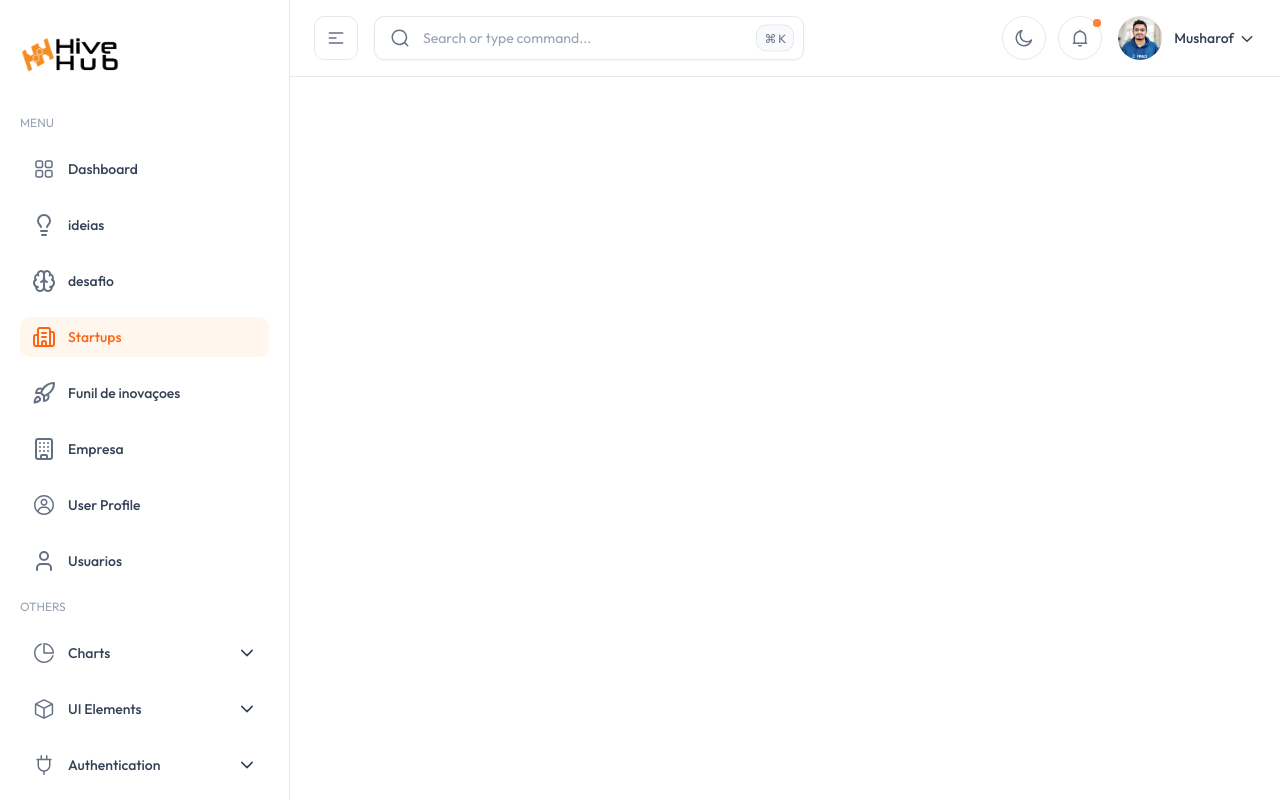
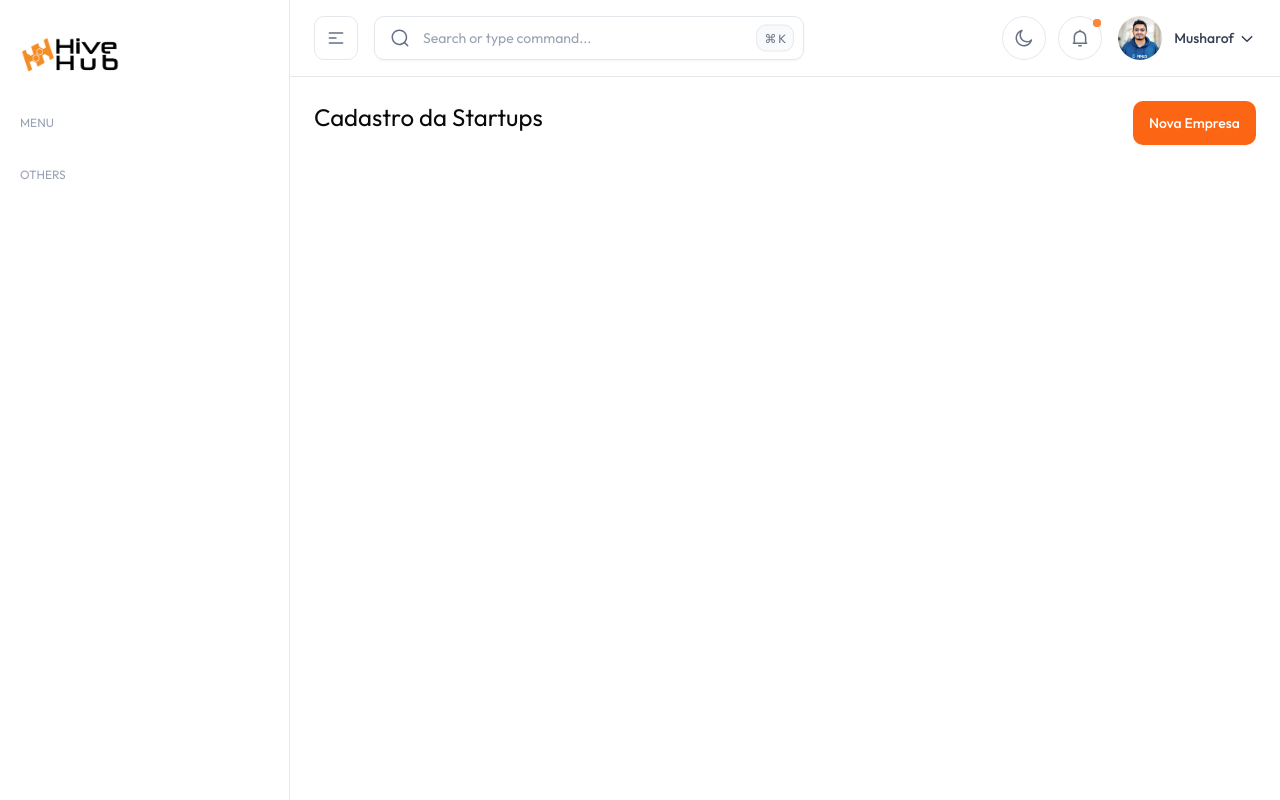
Before and after one commit to Amontada-Valley-Codes/plataforma-inovacao-squad02-front-end, a Next.js app: page /startups in a window 1280 px wide. Built offline with nearby package versions, Linux system fonts and the light colour scheme.

Commit message:
atualizaçao

```diff
--- a/package.json
+++ b/package.json
@@ -31,6 +31,7 @@
     "class-variance-authority": "^0.7.1",
     "clsx": "^2.1.1",
     "flatpickr": "^4.6.13",
+    "jwt-decode": "^4.0.0",
     "lucide-react": "^0.544.0",
     "next": "15.2.3",
     "react": "^19.0.0",
@@ -41,6 +42,7 @@
     "react-dropzone": "^14.3.5",
     "react-hook-form": "^7.62.0",
     "react-icons": "^5.5.0",
+    "react-input-mask": "^3.0.0-alpha.2",
     "sonner": "^2.0.7",
     "swiper": "^11.2.0",
     "tailwind-merge": "^2.6.0",
@@ -52,6 +54,7 @@
     "@types/node": "^20",
     "@types/react": "^19",
     "@types/react-dom": "^19",
+    "@types/react-input-mask": "^3.0.6",
     "@types/react-transition-group": "^4.4.12",
     "eslint": "^9",
     "eslint-config-next": "15.1.3",
--- a/src/app/(admin)/(others-pages)/startups/page.tsx
+++ b/src/app/(admin)/(others-pages)/startups/page.tsx
@@ -1,8 +1,69 @@
+'use client'
+
+import ComponentCard from "@/components/common/ComponentCard";
+import { Modal } from "@/components/ui/modal";
+import { useModal } from "@/hooks/useModal";
+import { useForm } from "react-hook-form";
+import { z } from "zod"
+import { zodResolver } from "@hookform/resolvers/zod"
+import Button from "@/components/ui/button/Button";
+
+
+const formSchema = z.object({
+    name:z.string().min(3, "Digite o nome da Startup"),
+    cnpj:z.string().max(14, "cnpj invalido"),
+    // segment:string
+
+})
+
+
+type FormData = z.infer<typeof formSchema>
 
 
 export default function page(){
+
+    const { isOpen, openModal, closeModal } = useModal();
+
+      const {
+
+            register,
+            handleSubmit,
+            reset,
+            formState:{errors}
+        }=useForm<FormData>({
+            resolver:zodResolver(formSchema)
+        })
+
+        const onSubmit = (data:FormData)=>{
+
+            console.log(data)
+        }
+
+
     return(
+        <div>
+            <div className="flex justify-between">
 
-        <div></div>
+
+            <p className="text-2xl">Cadastro da Startups</p>
+            <Button onClick={openModal} size="sm" variant="primary">Nova Empresa</Button>
+
+            </div>
+
+
+             <Modal  isOpen={isOpen} onClose={closeModal}>
+                <ComponentCard title="Criar nova empresa">
+                     <form className="space-y-5" onSubmit={handleSubmit(onSubmit)}>
+
+
+                     </form>
+
+                </ComponentCard>
+
+
+
+             </Modal>
+
+        </div>
     )
 }
--- a/src/components/auth/SignInForm.tsx
+++ b/src/components/auth/SignInForm.tsx
@@ -48,7 +48,7 @@ export default function SignInForm() {
     // console.log("login Realizado:", response.data);
     localStorage.setItem("token", response.data.access_token);
     toast.success("Sucesso! Operação realizada.");
-    router.push('/Ecommerce');
+    router.push('/deshboard');
     reset()
     }catch(error){
       console.error('Erro ao entar', error)
--- a/src/layout/AppSidebar.tsx
+++ b/src/layout/AppSidebar.tsx
@@ -1,23 +1,18 @@
 "use client";
-import React, { useEffect, useRef, useState,useCallback } from "react";
+import React, { useEffect, useRef, useState, useCallback } from "react";
 import Link from "next/link";
 import Image from "next/image";
 import { usePathname } from "next/navigation";
 import { useSidebar } from "../context/SidebarContext";
 import {
-  BoxCubeIcon,
   ChevronDownIcon,
   GridIcon,
   HorizontaLDots,
-  ListIcon,
-  PageIcon,
-  PieChartIcon,
-  PlugInIcon,
-  TableIcon,
   UserCircleIcon,
 } from "../icons/index";
 import SidebarWidget from "./SidebarWidget";
-import { Brain, Building, Building2, Lightbulb, Rocket, User, } from "lucide-react";
+import { Brain, Building, Building2, Lightbulb, Rocket, User } from "lucide-react";
+import { getUserRole } from "@/utils/getUserRole";
 
 type NavItem = {
   name: string;
@@ -26,123 +21,103 @@ type NavItem = {
   subItems?: { name: string; path: string; pro?: boolean; new?: boolean }[];
 };
 
-const navItems: NavItem[] = [
-  {
-    icon: <GridIcon />,
-    name: "Dashboard",
-    path: "/Ecommerce",
-  },
-
-  {
-    icon: <Lightbulb />,
-    name: "ideias",
-    path: "/ideias",
-  },
-
-  {
-    icon: <Brain />,
-    name: "desafio",
-    path: "/desafio",
-  },
-
-  {
-    icon: <Building2 />,
-    name: "Startups",
-    path: "/startups",
-  },
-
-  {
-    icon: <Rocket />,
-    name: "Funil de inovaçoes",
-    path: "/inovacao",
-
-  },
-  {
-    icon: <Building />,
-    name: "Empresa",
-    path: "/empresa",
-
-  },
-
-
-  {
-    icon: <UserCircleIcon />,
-    name: "User Profile",
-    path: "/profile",
-  },
-
-   {
-    icon: <User />,
-    name: "Usuarios",
-    path: "/Usuarios",
-  },
-
-  // {
-  //   name: "Forms",
-  //   icon: <ListIcon />,
-  //   subItems: [{ name: "Form Elements", path: "/form-elements", pro: false }],
-  // },
-  // {
-  //   name: "Tables",
-  //   icon: <TableIcon />,
-  //   subItems: [{ name: "Basic Tables", path: "/basic-tables", pro: false }],
-  // },
-  // {
-  //   name: "Pages",
-  //   icon: <PageIcon />,
-  //   subItems: [
-  //     { name: "Blank Page", path: "/blank", pro: false },
-  //     { name: "404 Error", path: "/error-404", pro: false },
-  //   ],
-  // },
+const allNavItems: NavItem[] = [
+  { icon: <GridIcon />, name: "Dashboard", path: "/deshboard" },
+  { icon: <Lightbulb />, name: "Ideias", path: "/ideias" },
+  { icon: <Brain />, name: "Desafio", path: "/desafio" },
+  { icon: <Building2 />, name: "Startups", path: "/startups" },
+  { icon: <Rocket />, name: "Funil de inovações", path: "/inovacao" },
+  { icon: <Building />, name: "Empresa", path: "/empresa" },
+  { icon: <UserCircleIcon />, name: "Perfil", path: "/profile" },
+  { icon: <User />, name: "Usuários", path: "/Usuarios" },
 ];
 
 const othersItems: NavItem[] = [
-  {
-    icon: <PieChartIcon />,
-    name: "Charts",
-    subItems: [
-      { name: "Line Chart", path: "/line-chart", pro: false },
-      { name: "Bar Chart", path: "/bar-chart", pro: false },
-    ],
-  },
-  {
-    icon: <BoxCubeIcon />,
-    name: "UI Elements",
-    subItems: [
-      { name: "Alerts", path: "/alerts", pro: false },
-      { name: "Avatar", path: "/avatars", pro: false },
-      { name: "Badge", path: "/badge", pro: false },
-      { name: "Buttons", path: "/buttons", pro: false },
-      { name: "Images", path: "/images", pro: false },
-      { name: "Videos", path: "/videos", pro: false },
-    ],
-  },
-  {
-    icon: <PlugInIcon />,
-    name: "Authentication",
-    subItems: [
-      { name: "Sign In", path: "/signin", pro: false },
-      { name: "Sign Up", path: "/signup", pro: false },
-    ],
-  },
+
 ];
 
 const AppSidebar: React.FC = () => {
   const { isExpanded, isMobileOpen, isHovered, setIsHovered } = useSidebar();
   const pathname = usePathname();
+  const [userRole, setUserRole] = useState<string | null>(null);
 
-  const renderMenuItems = (
-    navItems: NavItem[],
-    menuType: "main" | "others"
-  ) => (
+  useEffect(() => {
+    const role = getUserRole();
+    setUserRole(role);
+  }, []);
+
+
+  const filteredNavItems = allNavItems.filter((item) => {
+    if (userRole === "ADMIN")
+      return [ "Desafio", "Perfil","Dashboard","Startups","Funil de inovações","Usuários"].includes(item.name);
+    if (userRole === "MANAGER")
+      return ["Usuários","Desafio","Perfil","Dashboard"].includes(item.name);
+    if (userRole === "EVALUATOR")
+      return ["Dashboard", "Desafio", "Startups", "Perfil"].includes(item.name);
+    if (userRole === "COMMON")
+      return ["Dashboard", "ideias", "Desafio", "Perfil"].includes(item.name);
+    return false;
+  });
+
+  const [openSubmenu, setOpenSubmenu] = useState<{
+    type: "main" | "others";
+    index: number;
+  } | null>(null);
+
+  const [subMenuHeight, setSubMenuHeight] = useState<Record<string, number>>({});
+  const subMenuRefs = useRef<Record<string, HTMLDivElement | null>>({});
+
+  const isActive = useCallback((path: string) => path === pathname, [pathname]);
+
+  useEffect(() => {
+    let submenuMatched = false;
+    ["main", "others"].forEach((menuType) => {
+      const items = menuType === "main" ? filteredNavItems : othersItems;
+      items.forEach((nav, index) => {
+        if (nav.subItems) {
+          nav.subItems.forEach((subItem) => {
+            if (isActive(subItem.path)) {
+              setOpenSubmenu({
+                type: menuType as "main" | "others",
+                index,
+              });
+              submenuMatched = true;
+            }
+          });
+        }
+      });
+    });
+    if (!submenuMatched) setOpenSubmenu(null);
+  }, [pathname, isActive, filteredNavItems]);
+
+  useEffect(() => {
+    if (openSubmenu !== null) {
+      const key = `${openSubmenu.type}-${openSubmenu.index}`;
+      if (subMenuRefs.current[key]) {
+        setSubMenuHeight((prev) => ({
+          ...prev,
+          [key]: subMenuRefs.current[key]?.scrollHeight || 0,
+        }));
+      }
+    }
+  }, [openSubmenu]);
+
+  const handleSubmenuToggle = (index: number, menuType: "main" | "others") => {
+    setOpenSubmenu((prev) =>
+      prev && prev.type === menuType && prev.index === index
+        ? null
+        : { type: menuType, index }
+    );
+  };
+
+  const renderMenuItems = (items: NavItem[], menuType: "main" | "others") => (
     <ul className="flex flex-col gap-4">
-      {navItems.map((nav, index) => (
+      {items.map((nav, index) => (
         <li key={nav.name}>
           {nav.subItems ? (
             <button
               onClick={() => handleSubmenuToggle(index, menuType)}
-              className={`menu-item group  ${
+              className={`menu-item group ${
                 openSubmenu?.type === menuType && openSubmenu?.index === index
                   ? "menu-item-active"
                   : "menu-item-inactive"
@@ -153,7 +128,7 @@ const AppSidebar: React.FC = () => {
               }`}
             >
               <span
-                className={` ${
+                className={`${
                   openSubmenu?.type === menuType && openSubmenu?.index === index
                     ? "menu-item-icon-active"
                     : "menu-item-icon-inactive"
@@ -162,11 +137,11 @@ const AppSidebar: React.FC = () => {
                 {nav.icon}
               </span>
               {(isExpanded || isHovered || isMobileOpen) && (
-                <span className={`menu-item-text`}>{nav.name}</span>
+                <span className="menu-item-text">{nav.name}</span>
               )}
               {(isExpanded || isHovered || isMobileOpen) && (
                 <ChevronDownIcon
-                  className={`ml-auto w-5 h-5 transition-transform duration-200  ${
+                  className={`ml-auto w-5 h-5 transition-transform duration-200 ${
                     openSubmenu?.type === menuType &&
                     openSubmenu?.index === index
                       ? "rotate-180 text-brand-500"
@@ -193,11 +168,12 @@ const AppSidebar: React.FC = () => {
                   {nav.icon}
                 </span>
                 {(isExpanded || isHovered || isMobileOpen) && (
-                  <span className={`menu-item-text`}>{nav.name}</span>
+                  <span className="menu-item-text">{nav.name}</span>
                 )}
               </Link>
             )
           )}
+
           {nav.subItems && (isExpanded || isHovered || isMobileOpen) && (
             <div
               ref={(el) => {
@@ -223,30 +199,6 @@ const AppSidebar: React.FC = () => {
                       }`}
                     >
                       {subItem.name}
-                      <span className="flex items-center gap-1 ml-auto">
-                        {subItem.new && (
-                          <span
-                            className={`ml-auto ${
-                              isActive(subItem.path)
-                                ? "menu-dropdown-badge-active"
-                                : "menu-dropdown-badge-inactive"
-                            } menu-dropdown-badge `}
-                          >
-                            new
-                          </span>
-                        )}
-                        {subItem.pro && (
-                          <span
-                            className={`ml-auto ${
-                              isActive(subItem.path)
-                                ? "menu-dropdown-badge-active"
-                                : "menu-dropdown-badge-inactive"
-                            } menu-dropdown-badge `}
-                          >
-                            pro
-                          </span>
-                        )}
-                      </span>
                     </Link>
                   </li>
                 ))}
@@ -257,70 +209,6 @@ const AppSidebar: React.FC = () => {
       ))}
     </ul>
   );
-
-  const [openSubmenu, setOpenSubmenu] = useState<{
-    type: "main" | "others";
-    index: number;
-  } | null>(null);
-  const [subMenuHeight, setSubMenuHeight] = useState<Record<string, number>>(
-    {}
-  );
-  const subMenuRefs = useRef<Record<string, HTMLDivElement | null>>({});
-
-  // const isActive = (path: string) => path === pathname;
-   const isActive = useCallback((path: string) => path === pathname, [pathname]);
-
-  useEffect(() => {
-    // Check if the current path matches any submenu item
-    let submenuMatched = false;
-    ["main", "others"].forEach((menuType) => {
-      const items = menuType === "main" ? navItems : othersItems;
-      items.forEach((nav, index) => {
-        if (nav.subItems) {
-          nav.subItems.forEach((subItem) => {
-            if (isActive(subItem.path)) {
-              setOpenSubmenu({
-                type: menuType as "main" | "others",
-                index,
-              });
-              submenuMatched = true;
-            }
-          });
-        }
-      });
-    });
-
-    // If no submenu item matches, close the open submenu
-    if (!submenuMatched) {
-      setOpenSubmenu(null);
-    }
-  }, [pathname,isActive]);
-
-  useEffect(() => {
-    // Set the height of the submenu items when the submenu is opened
-    if (openSubmenu !== null) {
-      const key = `${openSubmenu.type}-${openSubmenu.index}`;
-      if (subMenuRefs.current[key]) {
-        setSubMenuHeight((prevHeights) => ({
-          ...prevHeights,
-          [key]: subMenuRefs.current[key]?.scrollHeight || 0,
-        }));
-      }
-    }
-  }, [openSubmenu]);
-
-  const handleSubmenuToggle = (index: number, menuType: "main" | "others") => {
-    setOpenSubmenu((prevOpenSubmenu) => {
-      if (
-        prevOpenSubmenu &&
-        prevOpenSubmenu.type === menuType &&
-        prevOpenSubmenu.index === index
-      ) {
-        return null;
-      }
-      return { type: menuType, index };
-    });
-  };
 
   return (
     <aside
@@ -338,7 +226,7 @@ const AppSidebar: React.FC = () => {
       onMouseLeave={() => setIsHovered(false)}
     >
       <div
-        className={`py-8 flex  ${
+        className={`py-8 flex ${
           !isExpanded && !isHovered ? "lg:justify-center" : "justify-start"
         }`}
       >
@@ -354,27 +242,20 @@ const AppSidebar: React.FC = () => {
               />
               <Image
                 className={
-    isMobileOpen
-      ? "hidden"  // Esconde quando menu mobile está aberto
-      : "hidden dark:block"  // Mostra APENAS no dark mode quando menu fechado
-  }
+                  isMobileOpen ? "hidden" : "hidden dark:block"
+                }
                 src="/HiveHub-logobranca.png"
                 alt="Logo"
                 width={100}
                 height={40}
               />
             </>
-
           ) : (
-            <Image
-              src="/hivehub-icon.png"
-              alt="Logo"
-              width={32}
-              height={32}
-            />
+            <Image src="/hivehub-icon.png" alt="Logo" width={32} height={32} />
           )}
         </Link>
       </div>
+
       <div className="flex flex-col overflow-y-auto duration-300 ease-linear no-scrollbar">
         <nav className="mb-6">
           <div className="flex flex-col gap-4">
@@ -386,16 +267,12 @@ const AppSidebar: React.FC = () => {
                     : "justify-start"
                 }`}
               >
-                {isExpanded || isHovered || isMobileOpen ? (
-                  "Menu"
-                ) : (
-                  <HorizontaLDots />
-                )}
+                {isExpanded || isHovered || isMobileOpen ? "Menu" : <HorizontaLDots />}
               </h2>
-              {renderMenuItems(navItems, "main")}
+              {renderMenuItems(filteredNavItems, "main")}
             </div>
 
-            <div className="">
+            <div>
               <h2
                 className={`mb-4 text-xs uppercase flex leading-[20px] text-gray-400 ${
                   !isExpanded && !isHovered
@@ -403,17 +280,21 @@ const AppSidebar: React.FC = () => {
                     : "justify-start"
                 }`}
               >
-                {isExpanded || isHovered || isMobileOpen ? (
-                  "Others"
-                ) : (
-                  <HorizontaLDots />
-                )}
+                {isExpanded || isHovered || isMobileOpen ? "Others" : <HorizontaLDots />}
               </h2>
               {renderMenuItems(othersItems, "others")}
             </div>
           </div>
         </nav>
+
         {isExpanded || isHovered || isMobileOpen ? <SidebarWidget /> : null}
+
+        {userRole && (
+          <div className="text-xs text-gray-400 mt-4 text-center">
+            Logado como:{" "}
+            <span className="font-semibold text-gray-600">{userRole}</span>
+          </div>
+        )}
       </div>
     </aside>
   );
--- /dev/null
+++ b/src/utils/getUserRole.ts
@@ -0,0 +1,21 @@
+import { jwtDecode } from "jwt-decode";
+
+interface TokenPayload {
+  id: string;
+  email: string;
+  role: "ADMIN" | "COMMON" | "EVALUATOR" | "MANAGER";
+}
+
+export function getUserRole(): TokenPayload["role"] | null {
+  if (typeof window === "undefined") return null; // segurança SSR
+  const token = localStorage.getItem("token");
+  if (!token) return null;
+
+  try {
+    const decoded = jwtDecode<TokenPayload>(token);
+    return decoded.role;
+  } catch (error) {
+    console.error("Erro ao decodificar token:", error);
+    return null;
+  }
+}
```
Also changed, not shown: src/app/(admin)/(others-pages)/Usuarios/page.tsx (+8 -1 lines), src/app/(admin)/(others-pages)/empresa/page.tsx (+4 -3 lines), src/app/(admin)/(others-pages)/deshboard/page.tsx (renamed from src/app/(admin)/(others-pages)/Ecommerce/page.tsx), 1 other file (tests, documents, lock files or other folders).
